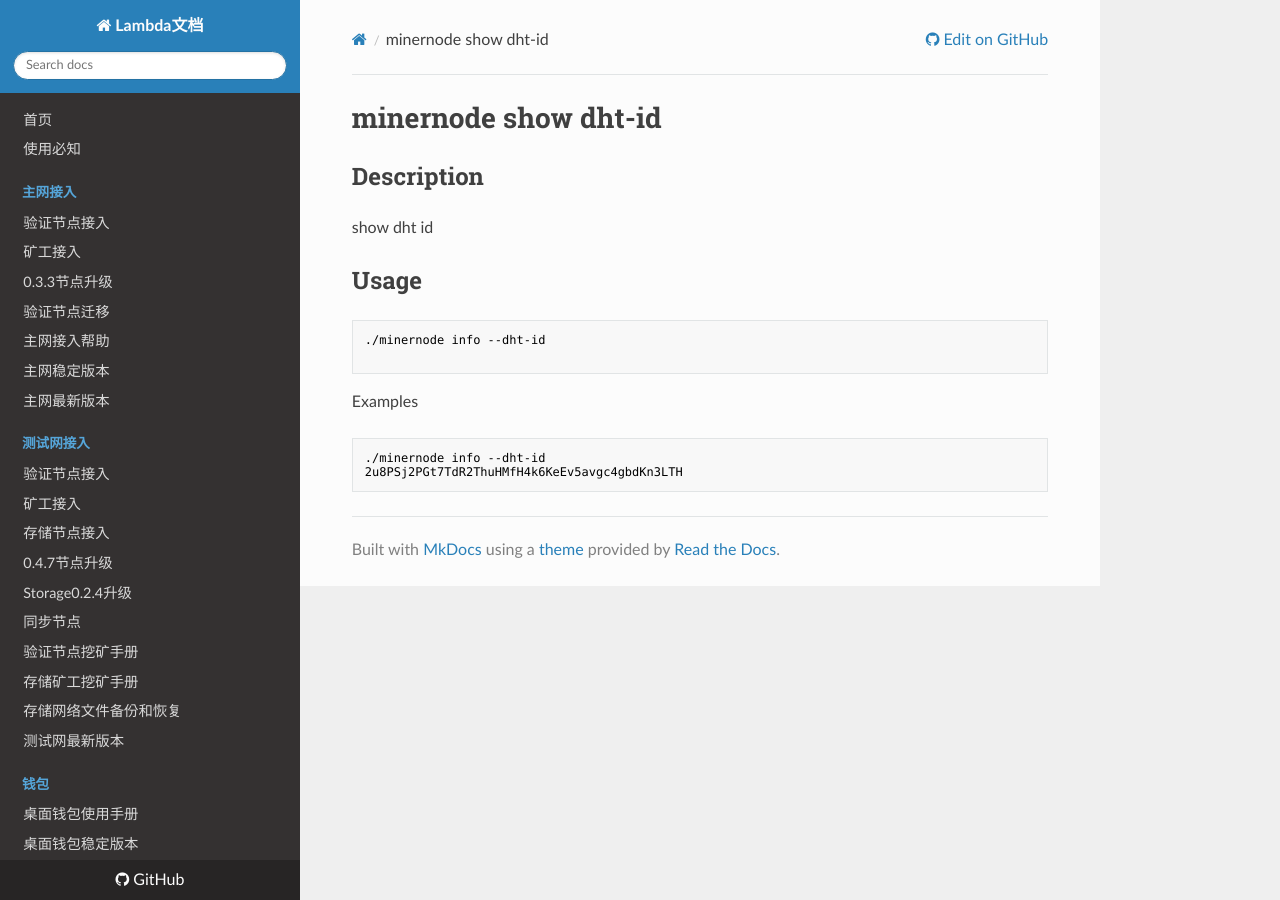
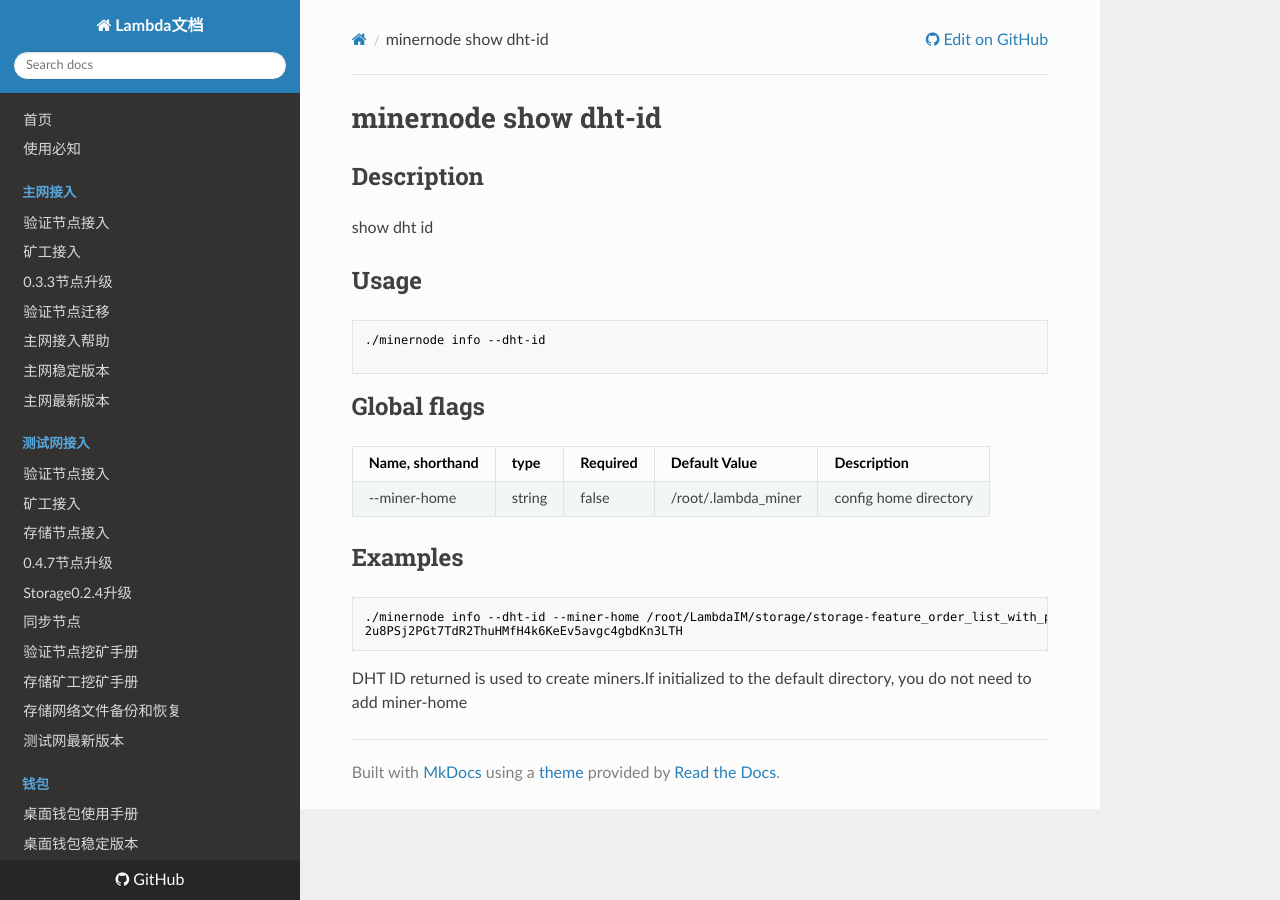
Before and after one commit to fireagainsmile/launch, an MkDocs documentation site: the page built from docs/minernode/info/dht-id.md, in a window 1280 px wide. Built offline with MkDocs 1.6.1, drawn with Linux system fonts in a browser that asks for light colours; nearby versions of some CDN libraries.

Commit message:
Update dht-id.md

````diff
--- a/docs/minernode/info/dht-id.md
+++ b/docs/minernode/info/dht-id.md
@@ -7,8 +7,16 @@ show dht id
 ./minernode info --dht-id
 
 ```
-Examples
+## Global flags
+
+| Name, shorthand| type   | Required | Default Value         | Description                                                          |
+| --------------- | ----   | -------- | --------------------- | --------------------------------------------------------------------
+| --miner-home        | string    | false    | /root/.lambda_miner                    | config home directory |
+
+
+## Examples
 ```
-./minernode info --dht-id
+./minernode info --dht-id --miner-home /root/LambdaIM/storage/storage-feature_order_list_with_provider_status-984f41e-debug-03251653/.lambda_miner
 2u8PSj2PGt7TdR2ThuHMfH4k6KeEv5avgc4gbdKn3LTH
 ```
+DHT ID returned is used to create miners.If initialized to the default directory, you do not need to add miner-home
````
